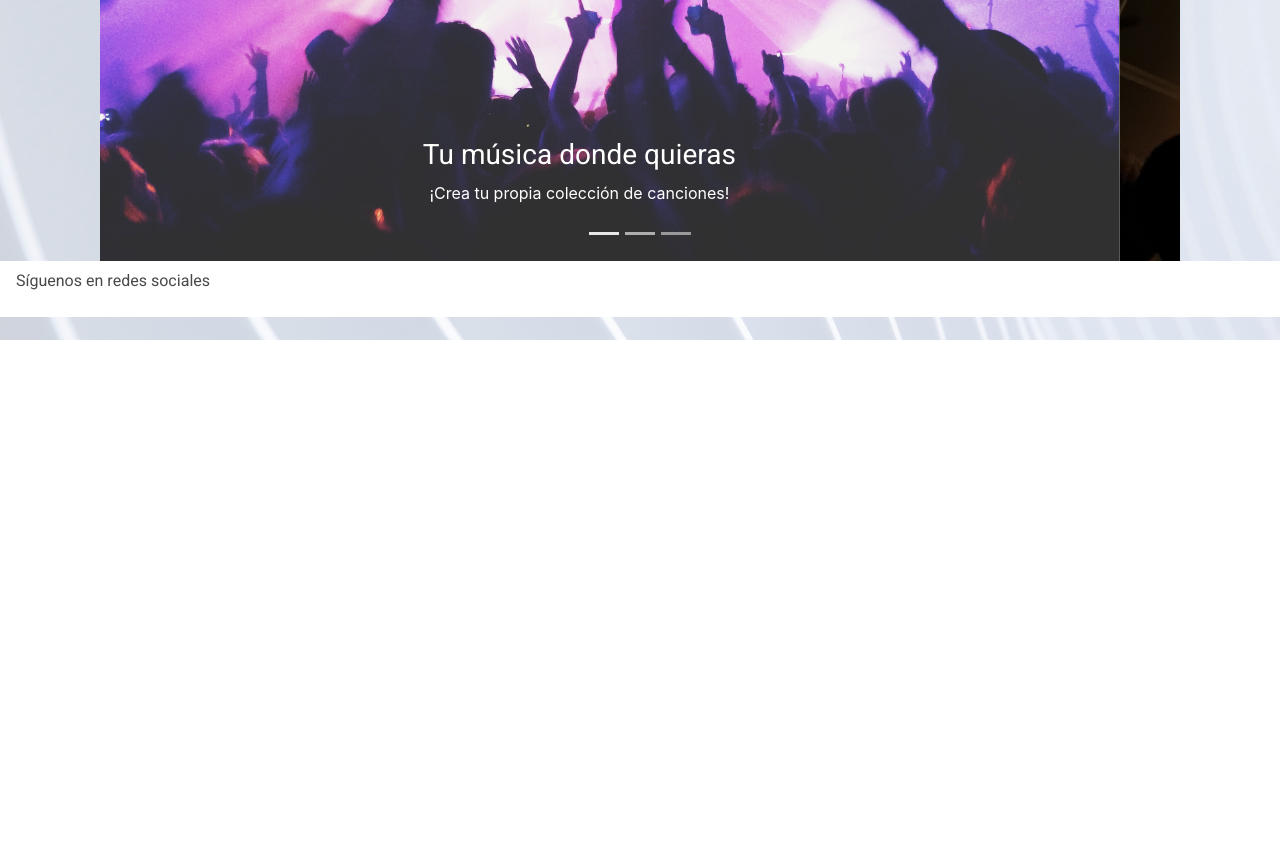
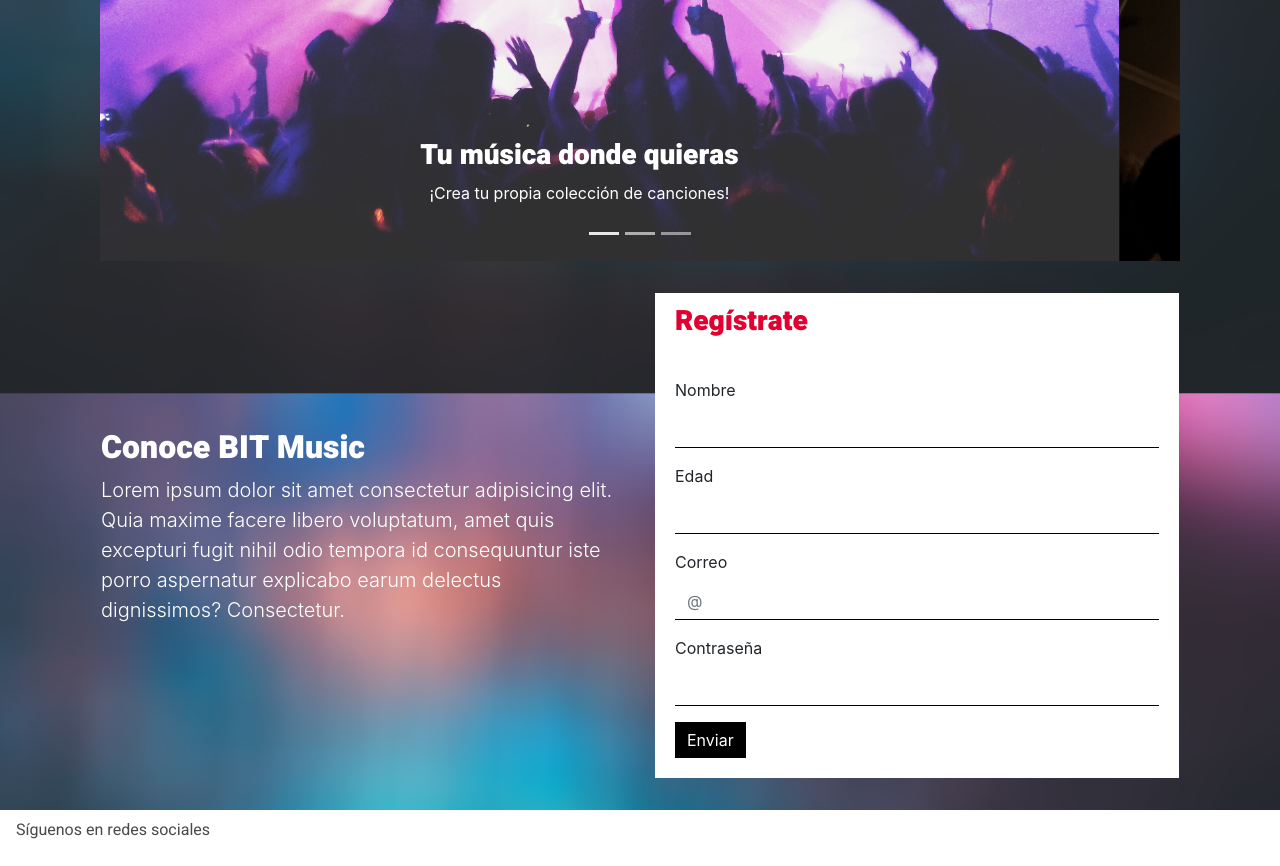
Before and after one commit to chiano-co/bit-music, an Angular app: page / in a window 1280 px wide. Shown: the part 460-1326 px from the top of the page. Before the commit the page ends 800 px from the top, so only its background shows below. Built offline with nearby package versions, Linux system fonts and the light colour scheme.

Commit message:
Cambios en styles.css y content-index

```diff
--- a/src/app/componentes/content-index/content-index.component.html
+++ b/src/app/componentes/content-index/content-index.component.html
@@ -12,9 +12,7 @@
                     <div class="carousel-item active">
                         <img class="carousel-slide d-block w-100"
                             data-src="holder.js/900x300?auto=yes&amp;bg=777&amp;fg=555&amp;text=First slide"
-                            alt="First slide [900x300]"
-                            src="../../../assets/img/bg5.jpg"
-                            data-holder-rendered="true">
+                            alt="First slide [900x300]" src="../../../assets/img/bg5.jpg" data-holder-rendered="true">
                         <div class="carousel-caption d-none d-md-block">
                             <h3>Tu música donde quieras</h3>
                             <p>¡Crea tu propia colección de canciones!</p>
@@ -23,9 +21,7 @@
                     <div class="carousel-item">
                         <img class="carousel-slide d-block w-100"
                             data-src="holder.js/900x300?auto=yes&amp;bg=666&amp;fg=444&amp;text=Second slide"
-                            alt="Second slide [900x300]"
-                            src="../../../assets/img/bg7.jpg"
-                            data-holder-rendered="true">
+                            alt="Second slide [900x300]" src="../../../assets/img/bg7.jpg" data-holder-rendered="true">
                         <div class="carousel-caption d-none d-md-block">
                             <h3>Sube y edita tus canciones favoritas</h3>
                             <p>Cuantas veces quieras</p>
@@ -34,9 +30,7 @@
                     <div class="carousel-item">
                         <img class="carousel-slide d-block w-100"
                             data-src="holder.js/900x300?auto=yes&amp;bg=666&amp;fg=444&amp;text=Second slide"
-                                alt="Second slide [900x300]"
-                                src="../../../assets/img/car3.jpg"
-                                data-holder-rendered="true">
+                            alt="Second slide [900x300]" src="../../../assets/img/car3.jpg" data-holder-rendered="true">
                         <div class="carousel-caption d-none d-md-block">
                             <h3>Mantén tu música cerca</h3>
                             <p>Una lista de reproducción que puedes escuchar al instante</p>
@@ -56,6 +50,45 @@
     </div>
 </div>
 
+<div class="container">
+    <div class="row p-3">
+        <div class="col d-flex align-content-center flex-wrap">
+            <h2 class="text-white">Conoce BIT Music</h2>
+            <p class="lead text-white">Lorem ipsum dolor sit amet consectetur adipisicing elit. Quia maxime facere libero
+                voluptatum, amet quis excepturi fugit nihil odio tempora id consequuntur iste porro aspernatur explicabo
+                earum delectus dignissimos? Consectetur.</p>
+        </div>
+        <div class="col">
+            <div class="card mt-3 mb-3">
+                <div class="card-header">
+                    <h3>Regístrate</h3>
+                </div>
+                <div class="card-body">
+                    <form>
+                        <div class="form-group">
+                            <label for="formGroupExampleInput">Nombre</label>
+                            <input type="text" class="form-control" id="formGroupExampleInput">
+                        </div>
+                        <div class="form-group">
+                            <label for="formGroupExampleInput2">Edad</label>
+                            <input type="text" class="form-control" id="formGroupExampleInput2">
+                        </div>
+                        <div class="form-group">
+                            <label for="formGroupExampleInput2">Correo</label>
+                            <input type="email" class="form-control" id="formGroupExampleInput2" placeholder="@">
+                        </div>
+                        <div class="form-group">
+                            <label for="formGroupExampleInput2">Contraseña</label>
+                            <input type="password" class="form-control" id="formGroupExampleInput2">
+                        </div>
+                        <input type="submit" class="btn btn-secondary" value="Enviar">
+                    </form>
+                </div>
+            </div>
+        </div>
+    </div>
+</div>
+
 <!--
 <div class="card">
     <form>
--- a/src/styles.css
+++ b/src/styles.css
@@ -4,21 +4,23 @@
 /* Fuentes */
 
 h1, h2, h3, h4, h5, h6 {
-    font-family: 'Heebo';
+    font-family: 'Heebo' !important;
+    font-weight: 900;
 }
 
 
 /* General */
 body {
-    background-image: url(./assets/img/bg.jpg);
+    background-image: url(./assets/img/bg-def.jpg);
     background-position: center;
     background-attachment: fixed;
     background-size: cover;
     overflow-x: hidden;
 }
 
+/* Botones */
 .btn-primary {
-    color: rgb(226, 0, 75);
+    color: rgb(226, 0, 49);
     border: none;
     border-radius: 0;
     background-color: white;
@@ -26,6 +28,44 @@ body {
 
 .btn-primary:hover {
     background-color: black;
+}
+
+.btn-secondary {
+    color: white;
+    border: none;
+    border-radius: 0;
+    background-color: black;
+}
+
+.btn-secondary:hover {
+    color: rgb(226, 0, 49);
+    background-color: rgb(235, 235, 235);
+}
+
+/* Cards */
+.card {
+    border-radius: 0;
+    border: none;
+}
+
+.card-header {
+    background-color: white;
+    border: none;
+}
+
+.card-header h3 {
+    color: rgb(226, 0, 49);
+}
+
+/* Formularios */
+input[type=text], input[type=password], input[type=email] {
+    border-radius: 0;
+    border: none;
+    border-bottom: 1px solid black;
+}
+
+input[type=text]:active, input[type=password]:active, input[type=email]:active {
+    color: rgb(226, 0, 49);
 }
 
 
```
Lines whose indentation alone changed are shown as unchanged.
